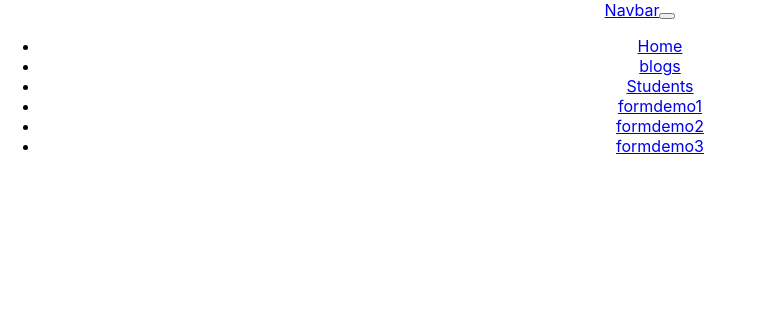
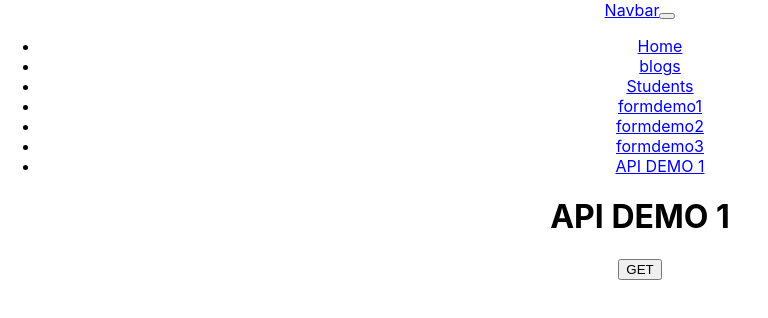
Before and after one commit to samirvithlani/akshayraj-react, a React (Create React App) app: page /apidemo1 in a window 1280 px wide. Shown: the top 318 px of the page, without its empty margins (0-768 px from the left). Built offline with nearby package versions, Linux system fonts and the light colour scheme; the HTML template or start-up script is replaced by a standard one.

Commit message:
api demo1

```diff
--- a/package.json
+++ b/package.json
@@ -6,6 +6,7 @@
     "@testing-library/jest-dom": "^5.17.0",
     "@testing-library/react": "^13.4.0",
     "@testing-library/user-event": "^13.5.0",
+    "axios": "^1.6.8",
     "react": "^18.2.0",
     "react-dom": "^18.2.0",
     "react-hook-form": "^7.51.3",
--- a/src/App.js
+++ b/src/App.js
@@ -17,6 +17,7 @@ import { HomeDetail } from "./students/HomeDetail";
 import { FormHandling1 } from "./forms/FormHandling1";
 import { FormHandling2 } from "./forms/FormHandling2";
 import { FormHandling3 } from "./forms/FormHandling3";
+import { ApiDemo1 } from "./api/ApiDemo1";
 
 function App() {
   var title = "REACT APP";
@@ -38,6 +39,8 @@ function App() {
         <Route path = "/formdemo1" element = {<FormHandling1/>}></Route>
         <Route path = "/formdemo2" element = {<FormHandling2/>}></Route>
         <Route path = "/formdemo3" element = {<FormHandling3/>}></Route>
+        <Route path = "/apidemo1" element = {<ApiDemo1/>}></Route>
+
         {/* :id is wild card */}
       </Routes>
     </div>
--- a/src/Navbar.jsx
+++ b/src/Navbar.jsx
@@ -52,6 +52,11 @@ export const Navbar = () => {
               formdemo3
             </Link>
           </li>
+          <li class="nav-item">
+            <Link class="nav-link" to="/apidemo1">
+              API DEMO 1
+            </Link>
+          </li>
         </ul>
       </div>
     </nav>
--- /dev/null
+++ b/src/api/ApiDemo1.jsx
@@ -0,0 +1,23 @@
+import axios from 'axios'
+import React from 'react'
+
+export const ApiDemo1 = () => {
+
+    const getApiDemo1 = async () => {
+        //api -->data
+
+        const res = await axios.get("https://node5.onrender.com/user/user")
+        console.log("res",res)
+        console.log("res.data.message",res.data.message)
+        console.log("res.data.data",res.data.data)
+
+
+    }
+  return (
+    <div>
+        <h1>API DEMO 1</h1>
+        <button onClick={()=>{getApiDemo1()}}>GET</button>
+
+    </div>
+  )
+}
--- a/src/forms/FormHandling3.jsx
+++ b/src/forms/FormHandling3.jsx
@@ -1,7 +1,8 @@
-import React from "react";
+import React, { useState } from "react";
 import { useForm } from "react-hook-form";
 
 export const FormHandling3 = () => {
+  const [total, settotal] = useState(9)
   const { register, handleSubmit,formState:{errors} } = useForm({mode:"all",
   defaultValues:{name:"XYZ",age:"18",color:"#FFC0CB",dob:new Date().toISOString().substr(0,10)}}
   );
@@ -68,6 +69,12 @@ export const FormHandling3 = () => {
             <input type="submit" value="submit"></input>
           </div>
         </form>
+        {
+  total > 70 ? <p style={{color:'blue'}}>{total}</p> :
+  (total > 60 && total < 70) ? <p style={{color:"green"}}>{total}</p> :
+  <p>null</p>
+}
+
       </div>
     </div>
   );
```
Also changed, not shown: th.txt, 1 other file (tests, documents, lock files or other folders).
